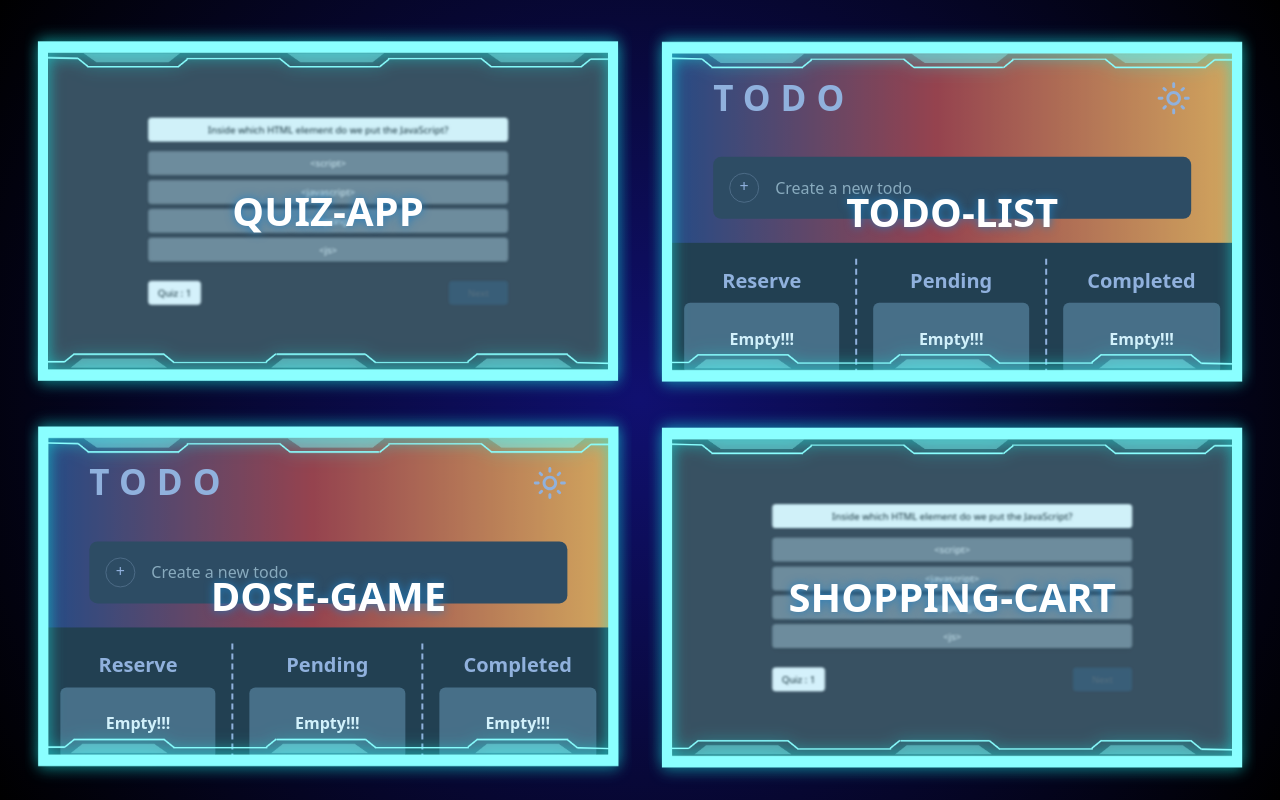
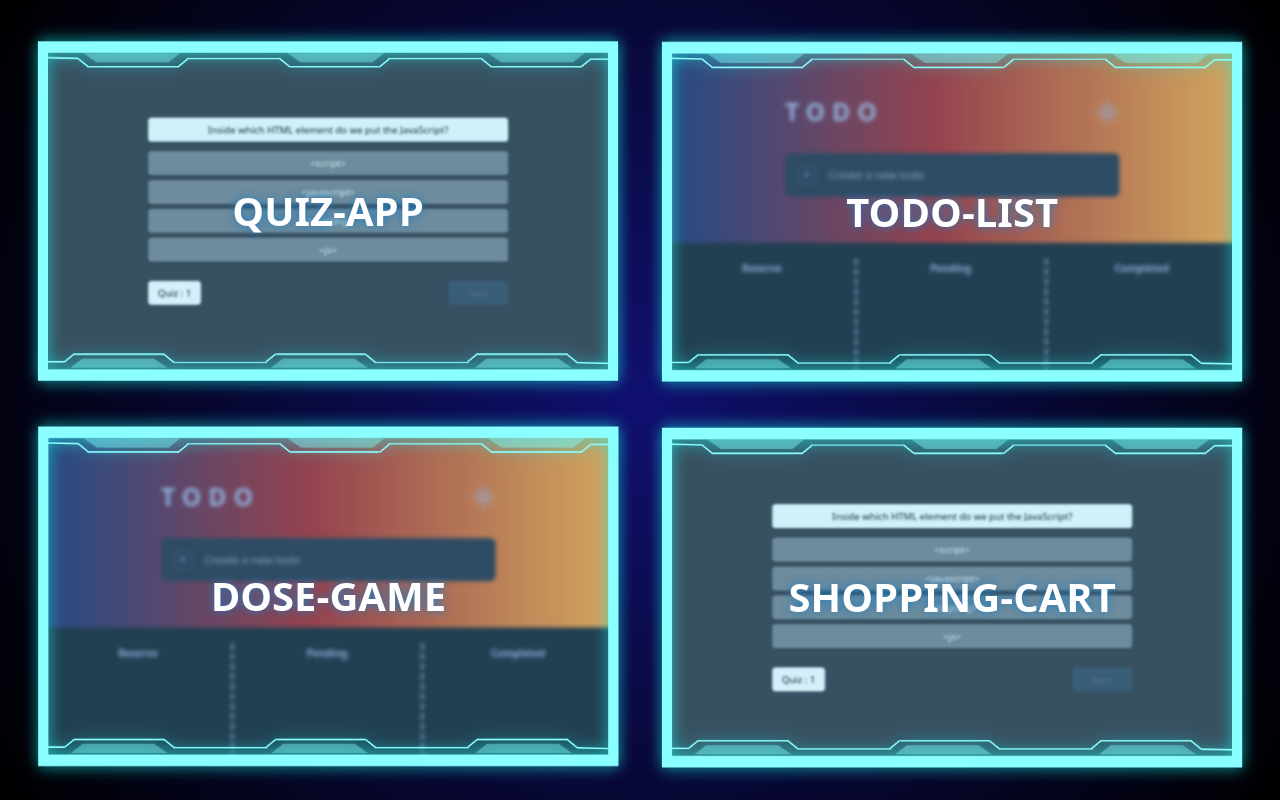
Before and after one commit to mohammad-hosein-esfandiari/grid-example-box, a React (Vite) app: page / in a window 1280 px wide. Built offline with nearby package versions, Linux system fonts and the light colour scheme.

Commit message:
blur filter for todo list

```diff
--- a/src/Components/Pages/TodoList/TodoList.tsx
+++ b/src/Components/Pages/TodoList/TodoList.tsx
@@ -68,12 +68,13 @@ export const TodoList: React.FC = (): JSX.Element => {
 
   return (
     <div
-      className="h-full w-[104%] scale-[1] overflow-hidden relative transition-all duration-300"
+
+      className={`h-full w-[100%] scale-[1] overflow-hidden relative transition-all duration-300 ${slug !== Slug.todolist && "blur-[2px]"}`}
       style={{ backgroundColor: colors.background1 }}>
       <div
         className=" w-full transition-all flex items-center justify-center py-6 duration-300"
         style={{ background: colors.background2 }}>
-        <div className="w-fit">
+        <div className={`w-fit transition-all duration-300 ${slug !== Slug.todolist ? "scale-[0.7]": ""}`}>
           <div className="flex items-center justify-between">
             <h2
               className="text-[35px] tracking-[10px] font-bold transition-all duration-300"
@@ -131,14 +132,14 @@ export const TodoList: React.FC = (): JSX.Element => {
             onDrop={() => onDropTodo(STATUS[item.status])}
             onDragOver={(e) => e.preventDefault()}
             onDragLeave={(e) => e.preventDefault()}
-            className=" h-full flex flex-col   w-full items-center "
+            className={` h-full flex flex-col w-full items-center `}
             style={{
               borderRight: `${
                 index !== tableItems.length - 1 && `2px dashed ${colors.text}`
               }`,
             }}>
             <h2
-              className="w-full rounded-t-md py-2 text-xl text-center font-bold transition-all duration-300"
+              className={`w-full rounded-t-md py-2 text-xl text-center font-bold transition-all duration-300 ${slug !== Slug.todolist ? "scale-[0.5] translate-y-[-12px]" : "" }`}
               style={{ color: colors.text }}>
               {item.title}
             </h2>
@@ -154,13 +155,7 @@ export const TodoList: React.FC = (): JSX.Element => {
                       todo={el}
                     />
                   ))
-              ) : (
-                <>
-                  <li className=" font-bold p-6 bg-slate-600 text-white flex items-center justify-center rounded-md">
-                    Empty!!!
-                  </li>
-                </>
-              )}
+              ) : null}
             </div>
           </li>
         ))}
```
